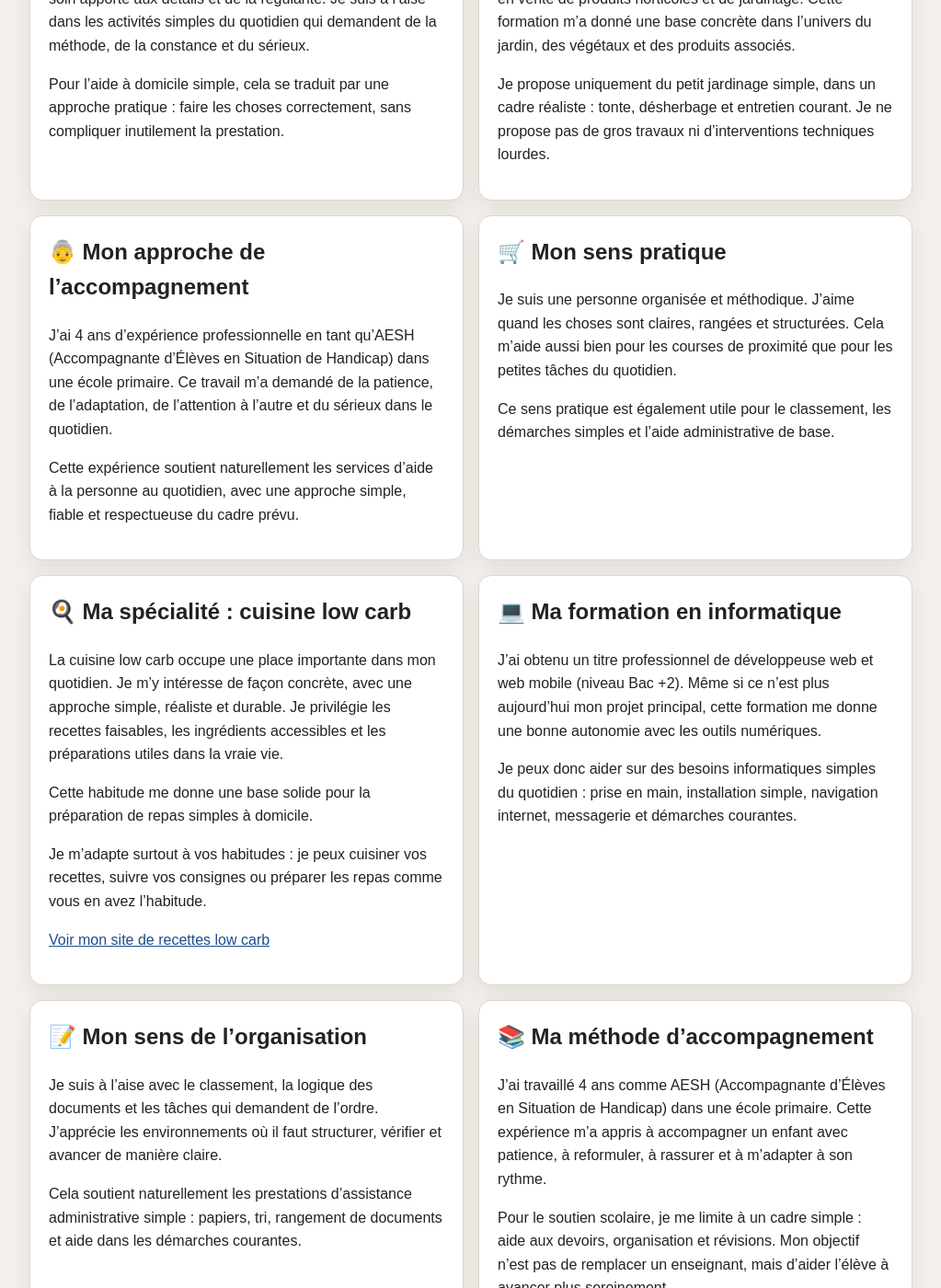
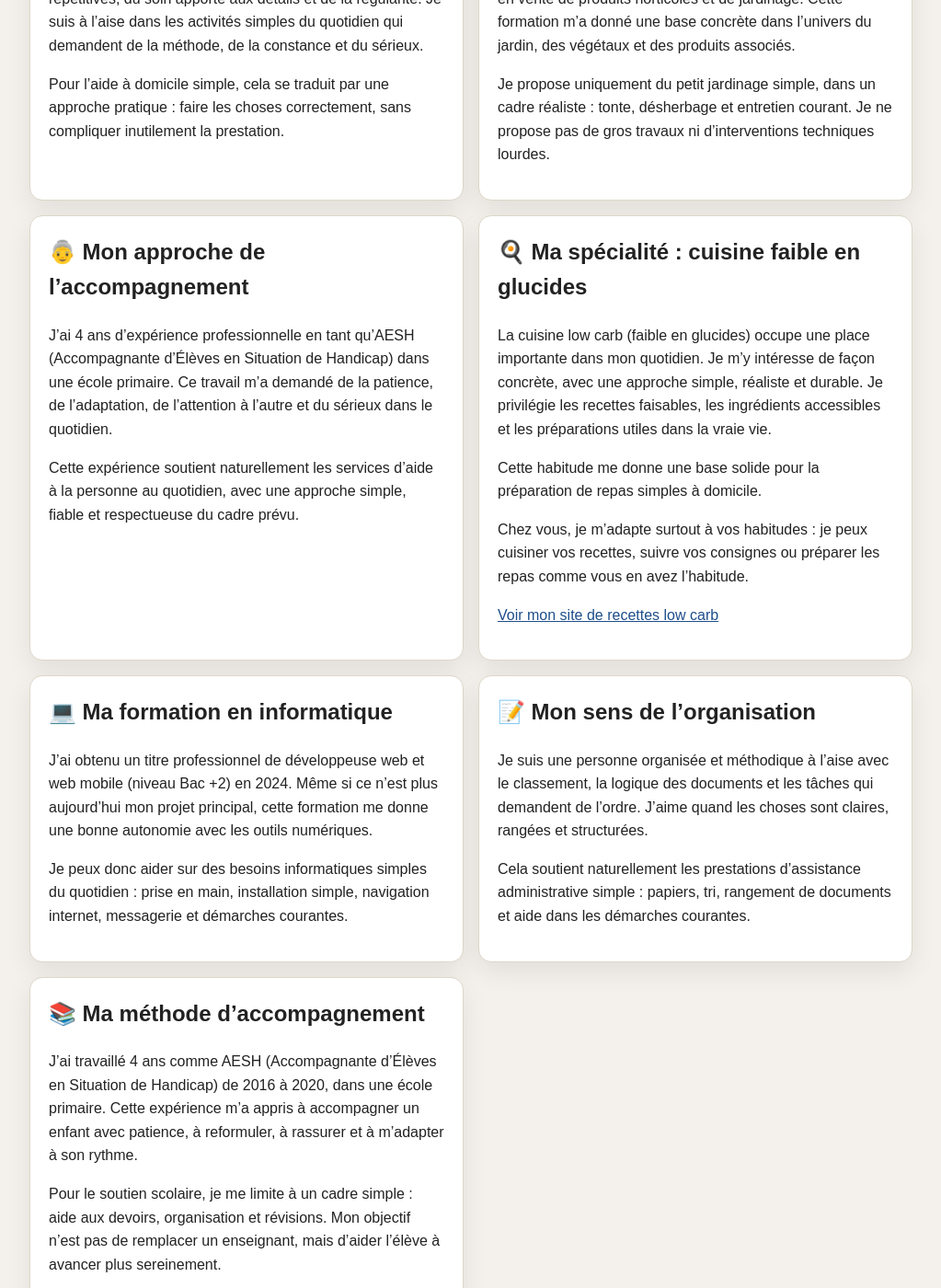
Before and after one commit to Laurie-services/laurie-services.github.io, a Jekyll site: the page built from a-propos.html, in a window 1280 px wide and 1400 px high, scrolled down 527 px. Shown: the whole window at 92% size, without its empty margins (128-1151 px from the left). Built offline with Jekyll 4.4.1, drawn with Linux system fonts in a browser that asks for light colours; some of the changed text lies outside the part shown.

Commit message:
quelques corrections

```diff
--- a/a-propos.html
+++ b/a-propos.html
@@ -17,7 +17,7 @@
   <article class="card" id="aide-pratique">
     <h2>🧹 Ma façon de travailler</h2>
     <p>
-      Dans mon travail, j’ai l’habitude des tâches répétitives, du soin apporté aux détails et de la régularité.
+      Dans mon travail actuel en CDD, j’ai l’habitude des tâches répétitives, du soin apporté aux détails et de la régularité.
       Je suis à l’aise dans les activités simples du quotidien qui demandent de la méthode, de la constance et du sérieux.
     </p>
     <p>
@@ -48,23 +48,11 @@
     </p>
   </article>
 
-  <article class="card" id="organisation">
-    <h2>🛒 Mon sens pratique</h2>
-    <p>
-      Je suis une personne organisée et méthodique.
-      J’aime quand les choses sont claires, rangées et structurées.
-      Cela m’aide aussi bien pour les courses de proximité que pour les petites tâches du quotidien.
-    </p>
-    <p>
-      Ce sens pratique est également utile pour le classement, les démarches simples et l’aide administrative de base.
-    </p>
-  </article>
-
 
 <article class="card" id="cuisine">
-  <h2>🍳 Ma spécialité : cuisine low carb</h2>
+  <h2>🍳 Ma spécialité : cuisine faible en glucides</h2>
   <p>
-    La cuisine low carb occupe une place importante dans mon quotidien.
+    La cuisine low carb (faible en glucides) occupe une place importante dans mon quotidien.
     Je m’y intéresse de façon concrète, avec une approche simple, réaliste et durable.
     Je privilégie les recettes faisables, les ingrédients accessibles et les préparations utiles dans la vraie vie.
   </p>
@@ -72,7 +60,7 @@
     Cette habitude me donne une base solide pour la préparation de repas simples à domicile.
   </p>
   <p>
-    Je m’adapte surtout à vos habitudes : je peux cuisiner vos recettes, suivre vos consignes ou préparer les repas comme vous en avez l’habitude.
+    Chez vous, je m’adapte surtout à vos habitudes : je peux cuisiner vos recettes, suivre vos consignes ou préparer les repas comme vous en avez l’habitude.
   </p>
   <p>
     <a href="https://laurie-boissay.github.io" target="_blank" rel="noopener noreferrer">Voir mon site de recettes low carb</a>
@@ -82,7 +70,7 @@
   <article class="card" id="informatique">
     <h2>💻 Ma formation en informatique</h2>
     <p>
-      J’ai obtenu un titre professionnel de développeuse web et web mobile (niveau Bac +2).
+      J’ai obtenu un titre professionnel de développeuse web et web mobile (niveau Bac +2) en 2024.
       Même si ce n’est plus aujourd’hui mon projet principal, cette formation me donne une bonne autonomie avec les outils numériques.
     </p>
     <p>
@@ -93,8 +81,8 @@
   <article class="card" id="administratif">
     <h2>📝 Mon sens de l’organisation</h2>
     <p>
-      Je suis à l’aise avec le classement, la logique des documents et les tâches qui demandent de l’ordre.
-      J’apprécie les environnements où il faut structurer, vérifier et avancer de manière claire.
+      Je suis une personne organisée et méthodique à l’aise avec le classement, la logique des documents et les tâches qui demandent de l’ordre.
+      J’aime quand les choses sont claires, rangées et structurées.
     </p>
     <p>
       Cela soutient naturellement les prestations d’assistance administrative simple : papiers, tri, rangement de documents et aide dans les démarches courantes.
@@ -104,7 +92,7 @@
   <article class="card" id="soutien-scolaire">
     <h2>📚 Ma méthode d’accompagnement</h2>
     <p>
-      J’ai travaillé 4 ans comme AESH (Accompagnante d’Élèves en Situation de Handicap) dans une école primaire.
+      J’ai travaillé 4 ans comme AESH (Accompagnante d’Élèves en Situation de Handicap) de 2016 à 2020, dans une école primaire.
       Cette expérience m’a appris à accompagner un enfant avec patience, à reformuler, à rassurer et à m’adapter à son rythme.
     </p>
     <p>
@@ -121,8 +109,7 @@
     <li>BEPA (Brevet d’Études Professionnelles Agricoles) en vente de produits horticoles et de jardinage.</li>
     <li>4 ans d’expérience professionnelle comme AESH (Accompagnante d’Élèves en Situation de Handicap) en école primaire.</li>
     <li>Titre professionnel de développeuse web et web mobile (niveau Bac +2).</li>
-    <li>Expérience professionnelle dans un travail demandant régularité, précision et sérieux.</li>
-    <li>Approche locale, simple et réaliste des services proposés.</li>
+    <li>Expérience professionnelle en maroquinerie à un poste demandant régularité, précision et sérieux.</li>
   </ul>
 </section>
 
@@ -130,5 +117,8 @@
   <p>
     Je propose uniquement des prestations correspondant à ce que je peux réellement assurer, dans un cadre simple et clairement défini.
     Mon objectif est d’apporter une aide utile, sérieuse et concrète à domicile.
+    </p>
+    <p>
+    Je suis actuellement en cours d’obtention du permis de conduire, ce qui me permettra d’élargir progressivement ma zone d’intervention.
   </p>
 </section>
--- a/contact.html
+++ b/contact.html
@@ -47,7 +47,7 @@
 <section class="card">
   <h2>Avant une intervention</h2>
   <p>
-    Lors du premier contact, il suffit d'indiquer le type de besoin, le secteur,
+    Lors du premier contact, il suffit d'indiquer le type de besoin, le secteur
     et si la demande est ponctuelle ou régulière. Nous pourrons ensuite organiser l'intervention.
   </p>
 </section>
```
Also changed, not shown: index.html (+4 -4 lines), services.html (+0 -13 lines).
